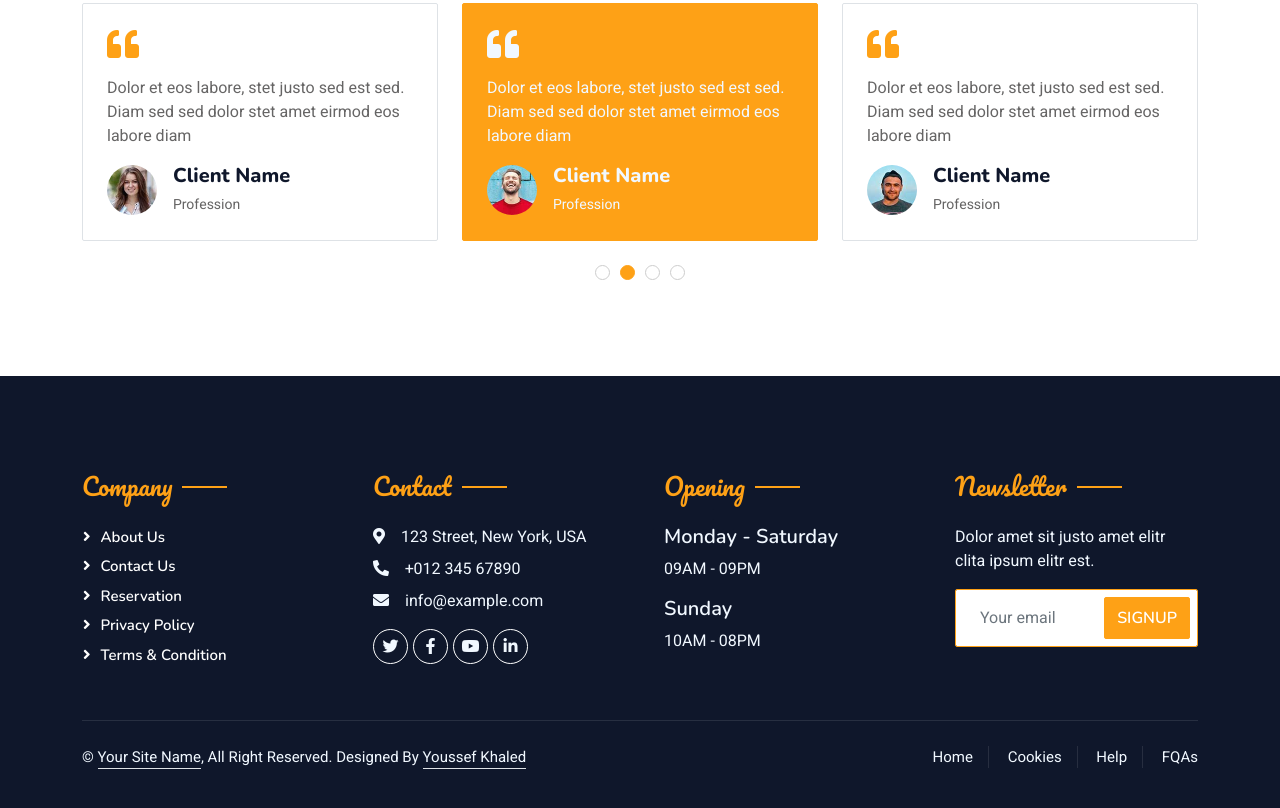
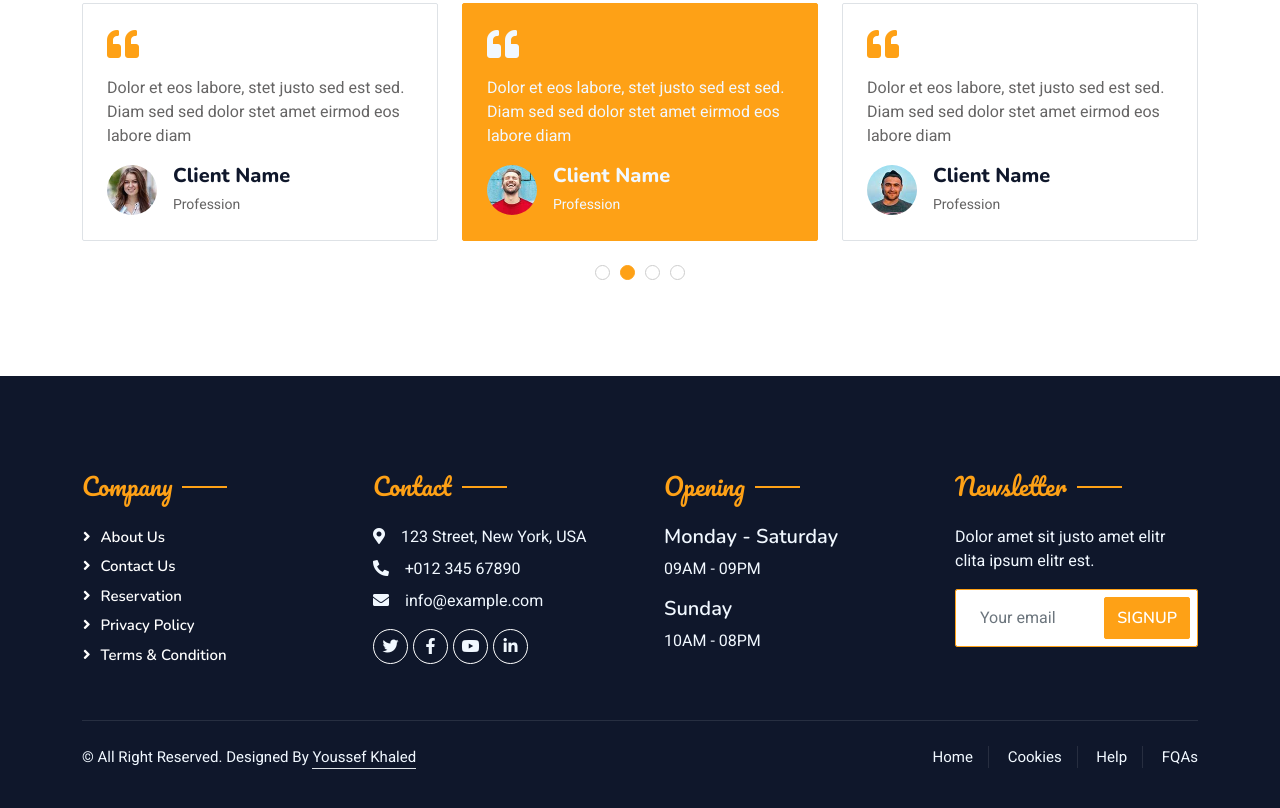
Before and after one commit to DrYoussefKh/YousefKh-P2, a plain HTML site: page index.html in a window 1280 px wide. Shown: the part 3920-4728 px from the top of the page. Drawn offline with nearby package versions, Linux system fonts and the light colour scheme.

Commit message:
Update index.html

```diff
--- a/index.html
+++ b/index.html
@@ -788,7 +788,7 @@
                 <div class="copyright">
                     <div class="row">
                         <div class="col-md-6 text-center text-md-start mb-3 mb-md-0">
-                            &copy; <a class="border-bottom" href="#">Your Site Name</a>, All Right Reserved.
+                            &copy; <a class="border-bottom" href="#"></a>All Right Reserved.
 
 							<!--/*** This template is free as long as you keep the footer author’s credit link/attribution link/backlink. If you'd like to use the template without the footer author’s credit link/attribution link/backlink, you can purchase the Credit Removal License from "https://htmlcodex.com/credit-removal". Thank you for your support. ***/-->
 							Designed By <a class="border-bottom" href="https://www.facebook.com/Dr.YoussefKh">Youssef Khaled</a><br><br>
```
